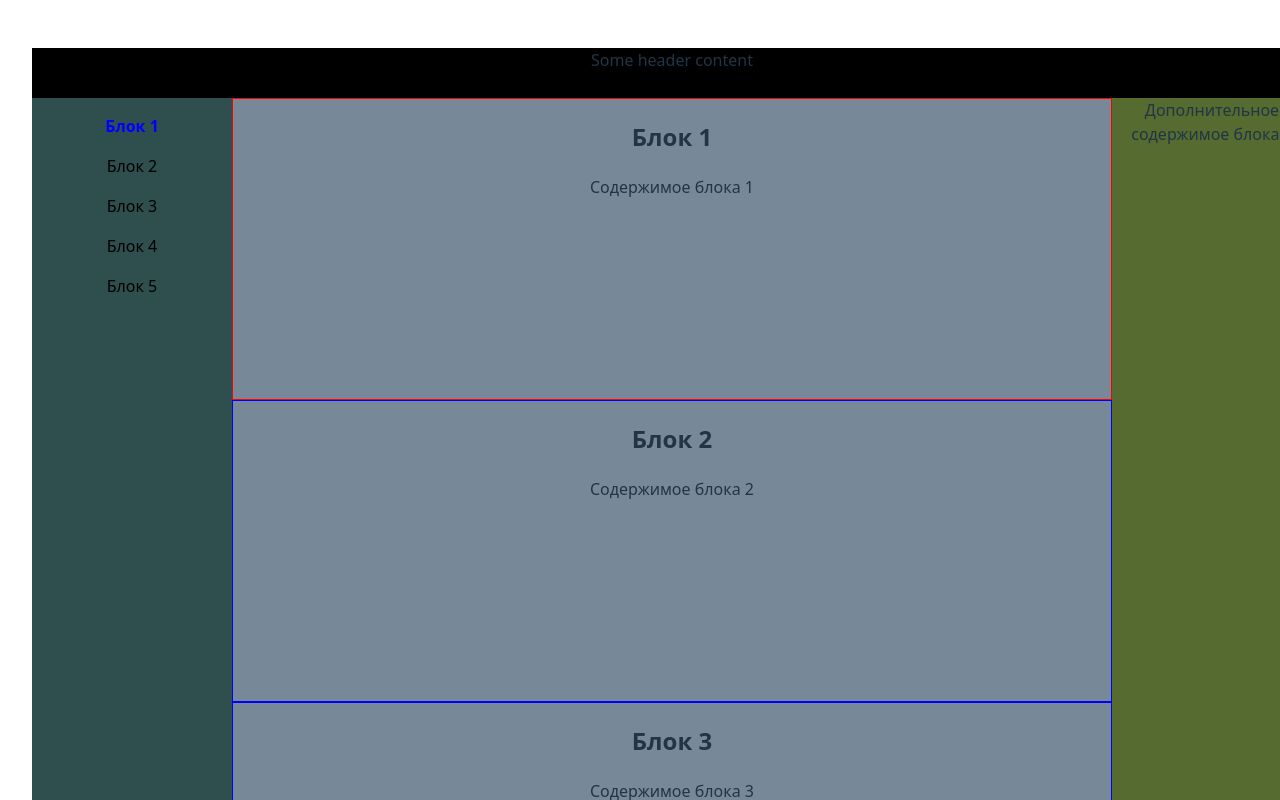
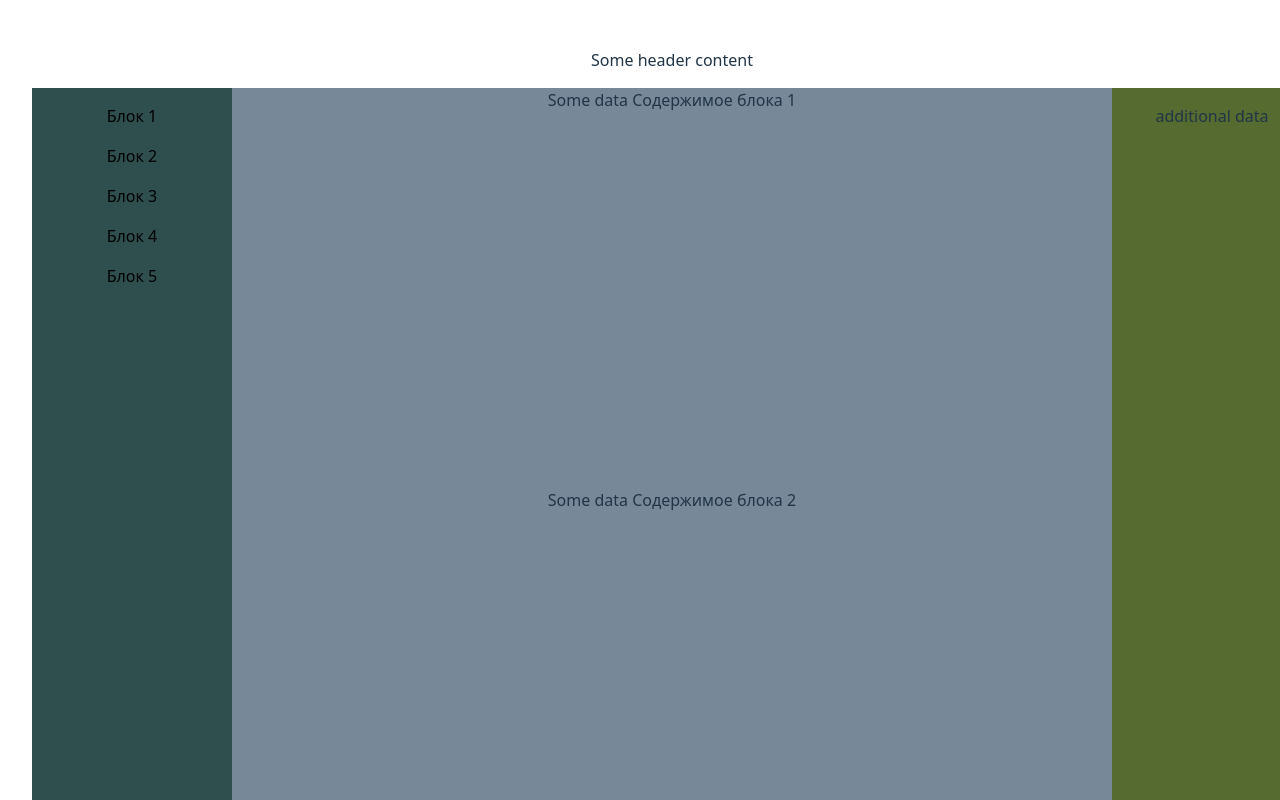
Before and after one commit to daniilminin1990/activeSectionSliding, a React (Vite) app: page /split in a window 1280 px wide. Shown: the top 800 px of the page. Built offline with nearby package versions, Linux system fonts and the light colour scheme.

Commit message:
simple version

```diff
--- a/src/components/LayoutSplit.tsx
+++ b/src/components/LayoutSplit.tsx
@@ -1,8 +1,6 @@
-import { observer } from 'mobx-react-lite';
-import { navigationStore } from '../store/navigationStore';
 import s from './LayoutSplit.module.scss';
 import {Outlet} from "react-router-dom";
-import {useEffect} from "react";
+import {useEffect, useRef, useState} from "react";
 
 type Block = {
   id: number;
@@ -11,7 +9,7 @@ type Block = {
   additionalContent?: string;
 };
 
-const blocks: Block[] = [
+export const blocks: Block[] = [
   { id: 1, title: 'Блок 1', content: 'Содержимое блока 1', additionalContent: 'Дополнительное содержимое блока 1' },
   { id: 2, title: 'Блок 2', content: 'Содержимое блока 2', additionalContent: 'Дополнительное содержимое блока 2'  },
   { id: 3, title: 'Блок 3', content: 'Содержимое блока 3', additionalContent: 'Дополнительное содержимое блока 3'  },
@@ -19,66 +17,80 @@ const blocks: Block[] = [
   { id: 5, title: 'Блок 5', content: 'Содержимое блока 5', additionalContent: 'Дополнительное содержимое блока 5'  },
 ];
 
-export const LayoutSplit = observer(() => {
-  const handleNavClick = (id: number) => {
-    const blockElement = document.getElementById(`block-${id}`);
+export const LayoutSplit = () => {
+  // Состояние для активного блока
+  const [activeBlock, setActiveBlock] = useState<number | null>(null);
+  // Ref для main, чтобы отслеживать скролл
+  const mainRef = useRef<HTMLElement>(null);
+
+  // Обработчик клика по элементу в nav
+  const handleNavClick = (index: number) => {
+    const blockElement = document.getElementById(`block-${index}`);
     if (blockElement) {
-      const headerHeight = 50; // Высота header
-      const blockPosition = blockElement.getBoundingClientRect().top + window.scrollY - headerHeight;
-
-      // Устанавливаем флаг скроллинга и активный блок
-      navigationStore.setIsScrolling(true);
-      navigationStore.setActiveBlockId(id);
-
-      // Скроллим к блоку с учетом header
-      window.scrollTo({ top: blockPosition, behavior: 'smooth' });
-
-      // После завершения скролла (через 1 секунду) включаем автоматическую активацию обратно
-      setTimeout(() => navigationStore.setIsScrolling(false), 1000);
+      blockElement.scrollIntoView({ behavior: "smooth" });
+      setActiveBlock(index); // Устанавливаем активный блок при клике
     }
   };
 
-  // Это нужно чтобы первым активным элементом был все-таки 1 блок, а не 3ый (если этого не сделать, то будет первым активынм Блок 3)
+  // Обработчик скроллинга в main
+  const handleScroll = () => {
+    if (mainRef.current) {
+      const mainTop = mainRef.current.getBoundingClientRect().top;
+      const mainHeight = mainRef.current.clientHeight;
+
+      blocks.forEach((_, index) => {
+        const blockElement = document.getElementById(`block-${index}`);
+        if (blockElement) {
+          const blockRect = blockElement.getBoundingClientRect();
+          const blockTop = blockRect.top - mainTop;
+          const blockBottom = blockRect.bottom - mainTop;
+
+          // Проверяем, находится ли блок в видимой области
+          if (blockTop < mainHeight / 2 && blockBottom > mainHeight / 2) {
+            setActiveBlock(index);
+          }
+        }
+      });
+    }
+  };
+
+  // Добавляем слушатель скролла
   useEffect(() => {
-    // Сбрасываем isInitialLoad при первом скролле
-    const handleFirstScroll = () => {
-      navigationStore.setIsInitialLoad(false);
-      window.removeEventListener('scroll', handleFirstScroll);
-    };
-
-    window.addEventListener('scroll', handleFirstScroll);
-    return () => window.removeEventListener('scroll', handleFirstScroll);
+    const mainElement = mainRef.current;
+    if (mainElement) {
+      mainElement.addEventListener("scroll", handleScroll);
+      return () => mainElement.removeEventListener("scroll", handleScroll);
+    }
   }, []);
 
   return (
     <div>
-      <header style={{position: 'sticky', top: 0, height: '50px', zIndex: 99, backgroundColor: 'black'}}>
+      <header>
         <p>Some header content</p>
       </header>
       <div className={s.container}>
         <nav className={`${s.sidebar} ${s.navContent}`}>
-          {blocks.map((block) => (
+          {blocks.map((block, index) => (
             <p
-              key={block.id}
-              onClick={() => handleNavClick(block.id)}
+              key={index}
+              onClick={() => handleNavClick(index)}
               style={{
-                cursor: 'pointer',
-                fontWeight: navigationStore.activeBlockId === block.id ? 'bold' : 'normal',
-                color: navigationStore.activeBlockId === block.id ? 'blue' : 'black',
+                cursor: "pointer",
+                fontWeight: activeBlock === index ? "bold" : "normal",
+                color: activeBlock === index ? "blue" : "black",
               }}
             >
               {block.title}
             </p>
           ))}
         </nav>
-        <main className={s.mainContent}>
-          {/*<SplitPage blocks={blocks}/>*/}
-          <Outlet context={blocks}/>
+        <main ref={mainRef} className={s.mainContent} style={{ overflowY: "auto", maxHeight: "100vh" }}>
+          <Outlet />
         </main>
         <aside className={`${s.sidebar} ${s.additionalData}`}>
-          {blocks.find(el => el.id === navigationStore.activeBlockId)?.additionalContent}
+          <p>additional data</p>
         </aside>
       </div>
     </div>
   );
-});
+};
--- a/src/pages/SplitPage.tsx
+++ b/src/pages/SplitPage.tsx
@@ -1,57 +1,15 @@
-import {RefObject, useEffect, useRef} from 'react';
-import { observer } from 'mobx-react-lite';
-import { useIntersection } from 'react-use';
-import { navigationStore } from '../store/navigationStore';
-import {useOutletContext} from "react-router-dom";
+import {blocks} from "../components/LayoutSplit.tsx";
 
-type Block = {
-  id: number;
-  title: string;
-  content: string;
-};
+export const SplitPage = () => {
 
-export const SplitPage = observer(() => {
-  const blocks = useOutletContext<Block[]>(); // Получаем blocks из Outlet
 
   return (
-    <main>
-      {blocks.map((block) => (
-        <BlockItem key={block.id} block={block} />
+    <>
+      {blocks.map((block, index) => (
+        <div key={index} id={`block-${index}`} style={{ height: "400px" }}>
+          Some data {block.content}
+        </div>
       ))}
-    </main>
+    </>
   );
-});
-
-const BlockItem = observer(({ block }: { block: Block }) => {
-  const intersectionRef = useRef<HTMLDivElement | null>(null);
-  const intersection = useIntersection(intersectionRef as RefObject<HTMLElement>, {
-    // threshold: 1,
-    threshold: 0.5, // Блок считается видимым, если 50% его площади в области видимости
-    rootMargin: '-50px 0px 0px 0px', // Учитываем высоту header (50px)
-  });
-
-  useEffect(() => {
-    // Активируем блок только если он виден, нет скролла и это не начальная загрузка
-    if (
-      intersection?.isIntersecting &&
-      !navigationStore.isScrolling &&
-      !navigationStore.isInitialLoad
-    ) {
-      navigationStore.setActiveBlockId(block.id);
-    }
-  }, [intersection?.isIntersecting, block.id]);
-
-  // Определяем стиль рамки: красный для активного блока, синий для неактивного
-  const borderStyle = navigationStore.activeBlockId === block.id ? '1px solid red' : '1px solid blue';
-
-  return (
-    <div
-      id={`block-${block.id}`}
-      ref={intersectionRef}
-      style={{ height: '300px', border: borderStyle }}
-    >
-      <h2>{block.title}</h2>
-      <p>{block.content}</p>
-    </div>
-  );
-});
+};
```
